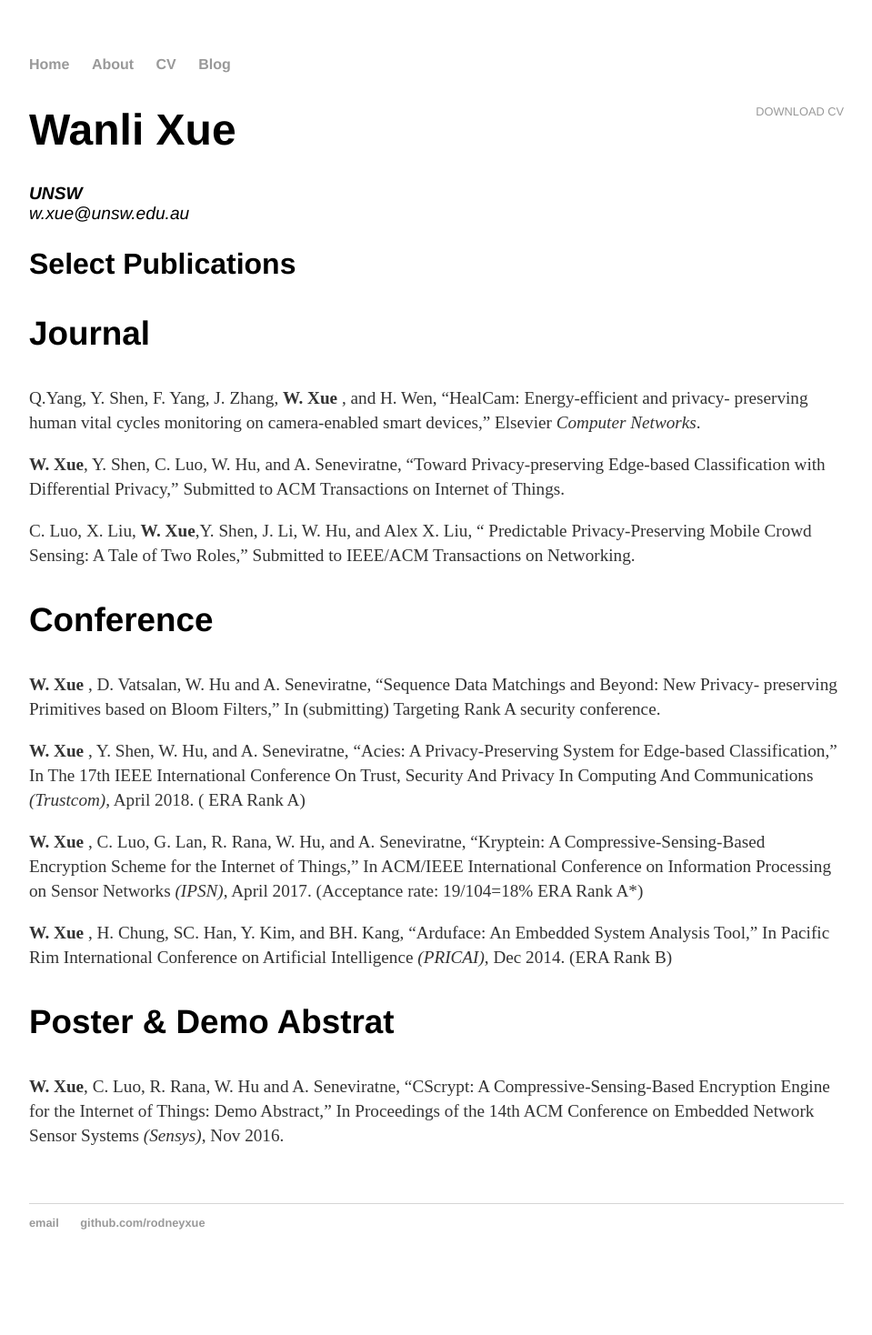
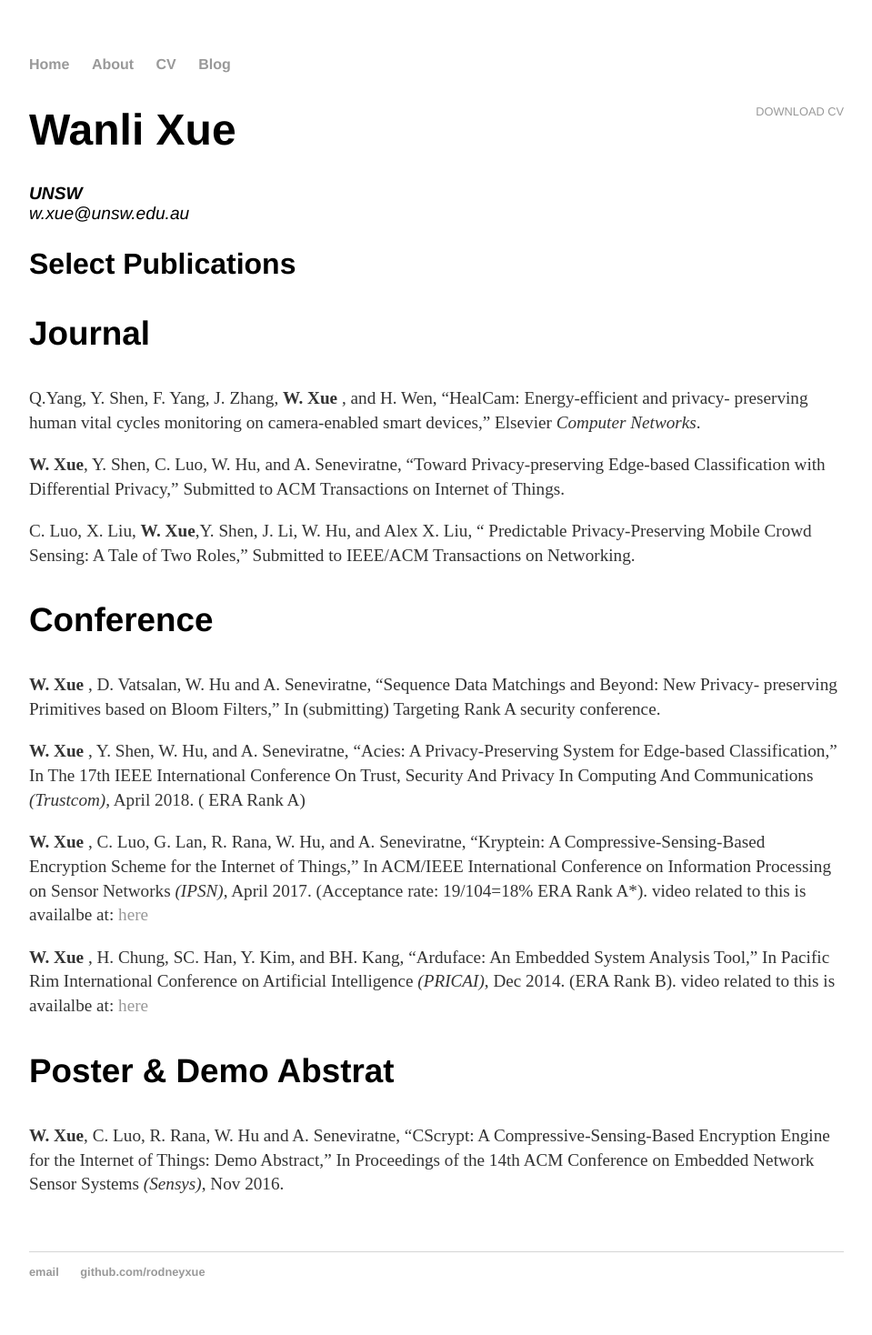
Before and after one commit to WanliXue/WanliXue.github.io, a Jekyll site: the page built from cv/index.html, in a window 1280 px wide. Shown: the whole page at 91% size, without its empty margins (160-1119 px from the left). Built offline with Jekyll 4.4.1, drawn with Linux system fonts in a browser that asks for light colours; before the commit the page ends 1414 px from its top, so only the background shows below that.

Commit message:
interesting

```diff
--- a/cv/index.html
+++ b/cv/index.html
@@ -29,9 +29,11 @@ title: CV of Wanli
 
 					<p><strong>W. Xue</strong> , Y. Shen, W. Hu, and A. Seneviratne, “Acies: A Privacy-Preserving System for Edge-based Classification,” In The 17th IEEE International Conference On Trust, Security And Privacy In Computing And Communications <em>(Trustcom)</em>, April 2018. ( ERA Rank A)
 
-					<p><strong>W. Xue</strong> , C. Luo, G. Lan, R. Rana, W. Hu, and A. Seneviratne, “Kryptein: A Compressive-Sensing-Based Encryption Scheme for the Internet of Things,” In ACM/IEEE International Conference on Information Processing on Sensor Networks <em>(IPSN)</em>, April 2017. (Acceptance rate: 19/104=18% ERA Rank A*)
+					<p><strong>W. Xue</strong> , C. Luo, G. Lan, R. Rana, W. Hu, and A. Seneviratne, “Kryptein: A Compressive-Sensing-Based Encryption Scheme for the Internet of Things,” In ACM/IEEE International Conference on Information Processing on Sensor Networks <em>(IPSN)</em>, April 2017. (Acceptance rate: 19/104=18% ERA Rank A*).
+						video related to this is availalbe at: <a herf="https://www.youtube.com/watch?v=ADZ2X6jS8-s" >here</a>
 
-					<p><strong>W. Xue</strong> , H. Chung, SC. Han, Y. Kim, and BH. Kang, “Arduface: An Embedded System Analysis Tool,” In Pacific Rim International Conference on Artificial Intelligence <em>(PRICAI)</em>, Dec 2014. (ERA Rank B)
+					<p><strong>W. Xue</strong> , H. Chung, SC. Han, Y. Kim, and BH. Kang, “Arduface: An Embedded System Analysis Tool,” In Pacific Rim International Conference on Artificial Intelligence <em>(PRICAI)</em>, Dec 2014. (ERA Rank B).
+						video related to this is availalbe at: <a herf="https://www.youtube.com/watch?v=mcUq0QNz_Bc" >here</a>
 
 					<h3> Poster & Demo Abstrat </h3>
 					<p><strong>W. Xue</strong>, C. Luo, R. Rana, W. Hu and A. Seneviratne, “CScrypt: A Compressive-Sensing-Based Encryption Engine for the Internet of Things: Demo Abstract,” In Proceedings of the 14th ACM Conference on Embedded Network Sensor Systems <em>(Sensys)</em>, Nov 2016.
```
